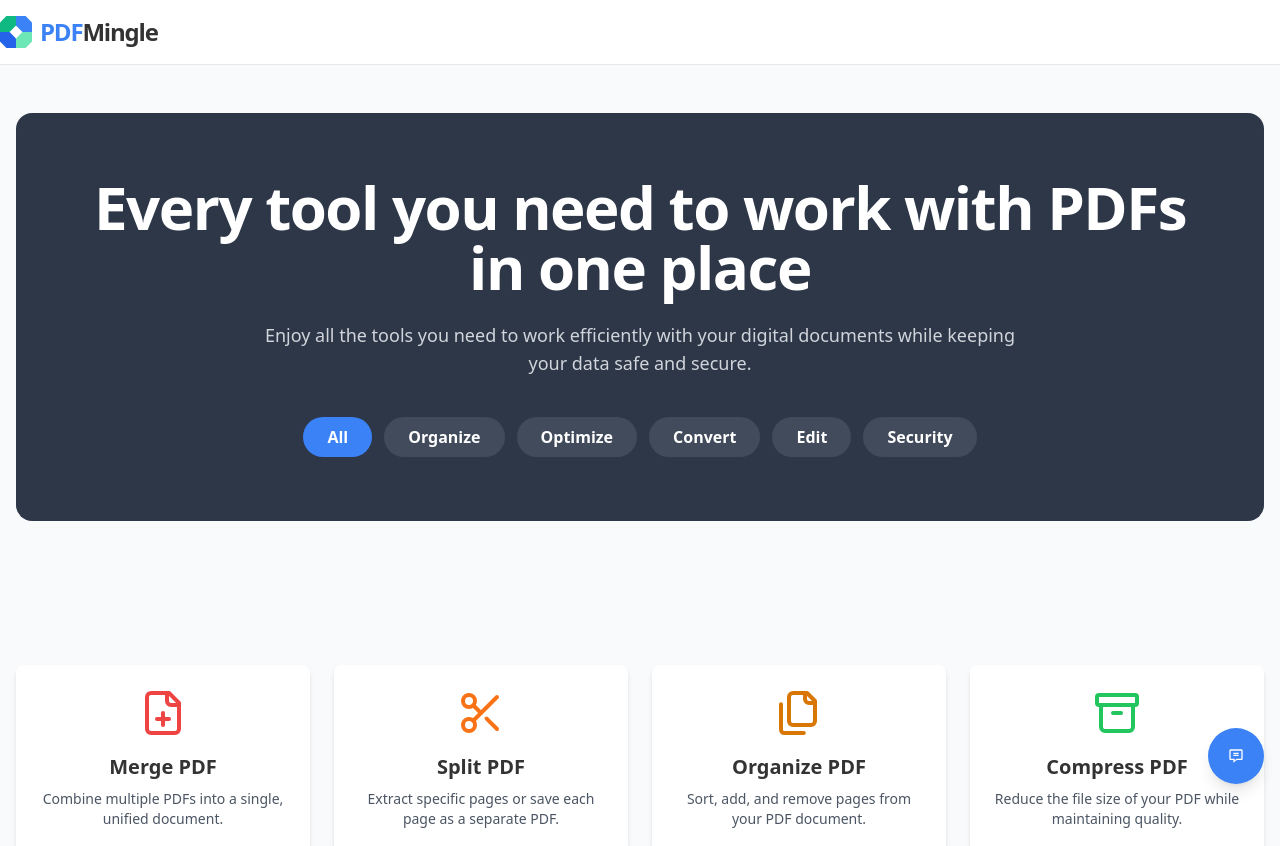
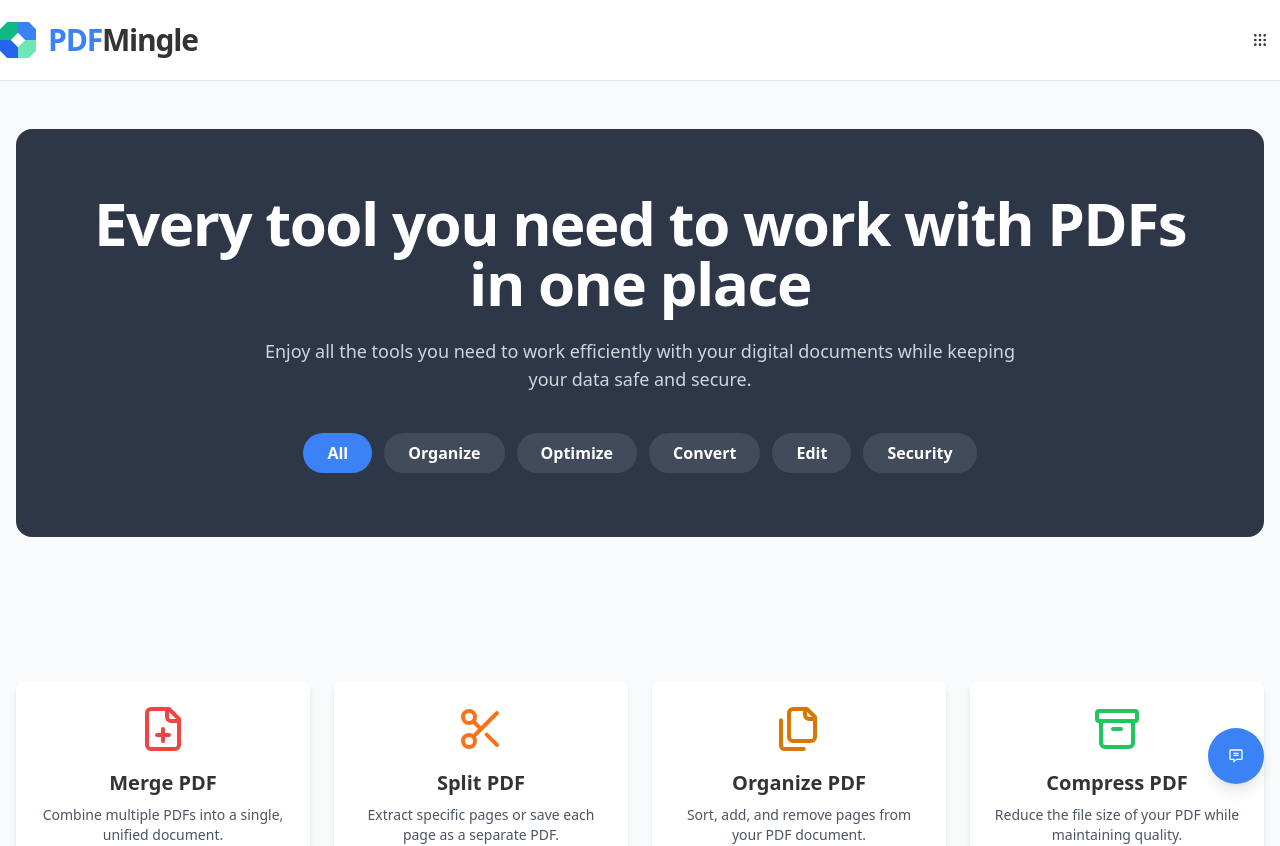
Before and after one commit to widhia-solanki/Pdfmingle, a Next.js app: page / in a window 1280 px wide. Shown: the top 846 px of the page. Built offline with nearby package versions, Linux system fonts and the light colour scheme.

Commit message:
Update Header.tsx

```diff
--- a/src/components/Header.tsx
+++ b/src/components/Header.tsx
@@ -1,28 +1,26 @@
 import { usePathname } from 'next/navigation';
 import Link from 'next/link';
 import { NewMobileMenu } from './NewMobileMenu';
+import { ToolsMenu } from './ToolsMenu';
 
 export const Header = () => {
   const pathname = usePathname();
   const isHomePage = pathname === '/';
 
   return (
-    // The bg-white class ensures a solid background
     <header className="sticky top-0 z-50 w-full border-b bg-white">
-      {/* --- THIS IS THE FIX --- */}
-      {/* Added py-2 for vertical padding */}
-      <div className="container flex h-16 items-center justify-between py-2">
-        <div className="flex items-center gap-2">
+      <div className="container flex h-20 items-center justify-between">
+        <div className="flex items-center gap-4">
           {isHomePage && (
             <div className="md:hidden">
               <NewMobileMenu />
             </div>
           )}
 
-          <Link href="/" className="flex items-center gap-2 text-2xl font-bold tracking-tighter text-ilovepdf-text no-underline">
+          <Link href="/" className="flex items-center gap-3 text-2xl font-bold tracking-tighter text-ilovepdf-text no-underline">
             <svg
-              width="32"
-              height="32"
+              width="36"
+              height="36"
               viewBox="0 0 100 100"
               xmlns="http://www.w3.org/2000/svg"
               aria-hidden="true"
@@ -32,11 +30,17 @@ export const Header = () => {
               <path d="M50 100 L20 100 L0 80 L0 50 L30 50 L50 70 Z" fill="#2563EB" />
               <path d="M50 100 L80 100 L100 80 L100 50 L70 50 L50 70 Z" fill="#6EE7B7" />
             </svg>
-            <div>
+            <div className="text-3xl">
               <span className="text-ilovepdf-red">PDF</span>Mingle
             </div>
           </Link>
         </div>
+
+        {isHomePage && (
+          <div className="hidden md:flex">
+             <ToolsMenu />
+          </div>
+        )}
       </div>
     </header>
   );
```
